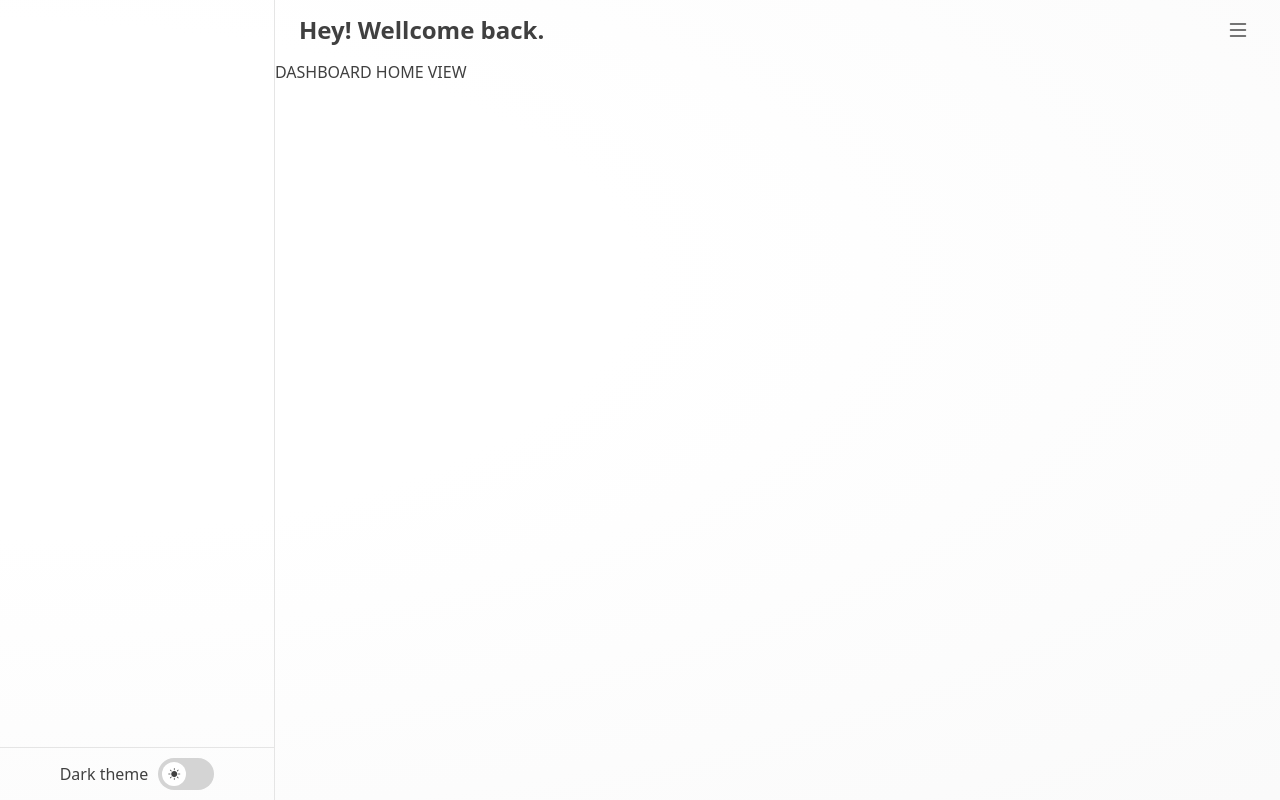
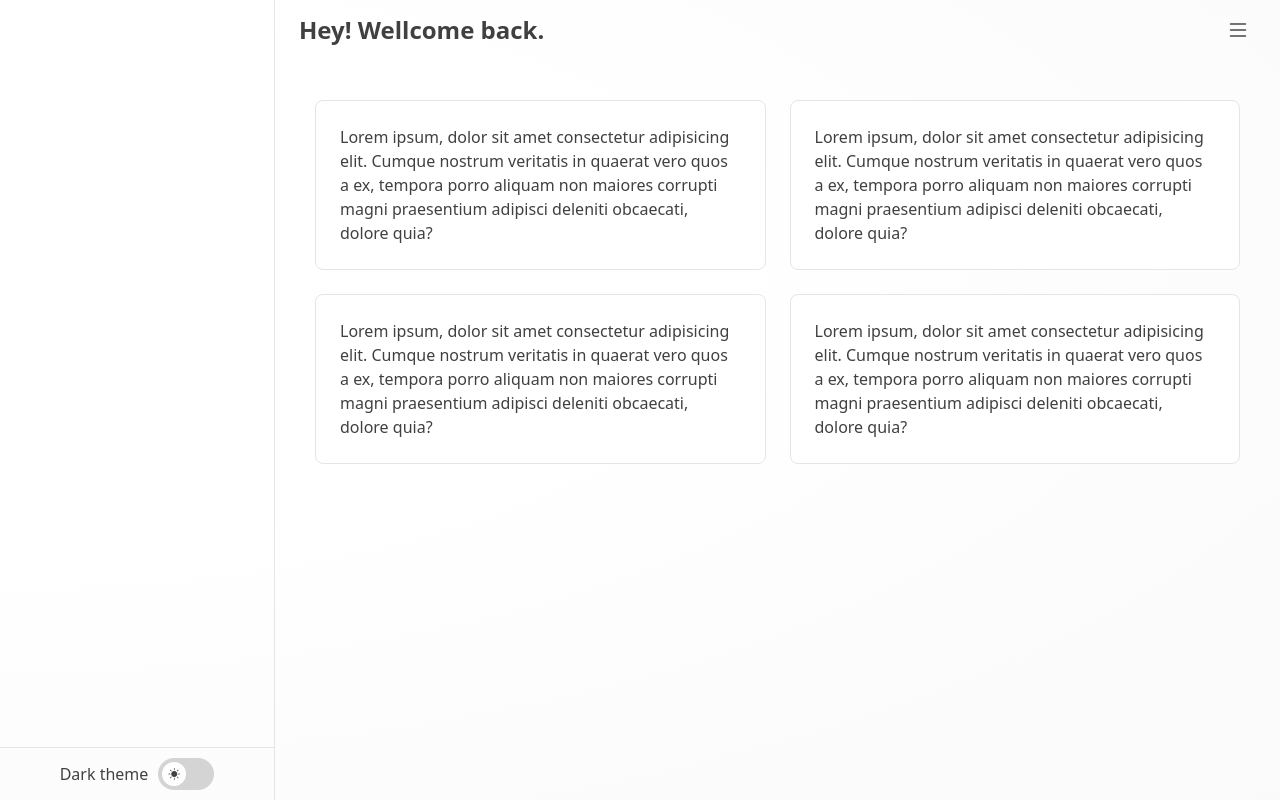
Before and after one commit to ernandesrs/pproj_vapp, a Vue app: page /dashboard in a window 1280 px wide. Built offline with nearby package versions, Linux system fonts and the light colour scheme.

Commit message:
page and page section components

```diff
--- /dev/null
+++ b/src/components/dashboard/CPage.vue
@@ -0,0 +1,34 @@
+<template>
+    <div class="w-full h-full">
+        <div v-if="showPageHeader" class="p-5 sm:p-10 !pb-0">
+            <h1 v-if="props.title" v-text="props.title" class="font-medium text-xl sm:text-2xl lg:text-3xl"></h1>
+        </div>
+        <div class="relative">
+            <slot />
+        </div>
+    </div>
+</template>
+
+<script setup lang="ts">
+
+import { computed } from 'vue';
+import { useAppSettings } from '@/composables/useAppSettings';
+import { onMounted } from 'vue';
+import type { PageProps } from '@/types/components/dashboard/page_type';
+
+const { setAppTitle } = useAppSettings();
+
+const props = withDefaults(defineProps<PageProps>(), {
+});
+
+const showPageHeader = computed(() => {
+    return !props.withoutHeader && props.title.length > 0;
+});
+
+onMounted(() => {
+    setAppTitle(props.title);
+});
+
+</script>
+
+<style scoped></style>
--- /dev/null
+++ b/src/components/dashboard/CPageSection.vue
@@ -0,0 +1,21 @@
+<template>
+    <div class="relative" :class="{
+        'grid grid-cols-12 gap-6': props.withGrid,
+        'p-5 sm:p-10': !props.uncontained
+    }">
+        <slot />
+    </div>
+</template>
+
+<script setup lang="ts">
+
+import type { PageSectionProps } from '@/types/components/dashboard/page_type';
+
+const props = withDefaults(defineProps<PageSectionProps>(), {
+    withGrid: false,
+    uncontained: false
+});
+
+</script>
+
+<style scoped></style>
--- /dev/null
+++ b/src/types/components/dashboard/page_type.ts
@@ -0,0 +1,9 @@
+export interface PageProps {
+    title: string,
+    withoutHeader?: boolean
+};
+
+export interface PageSectionProps {
+    withGrid?: boolean,
+    uncontained?: boolean,
+};
--- a/src/views/dash/HomeView.vue
+++ b/src/views/dash/HomeView.vue
@@ -1,21 +1,42 @@
 <template>
-    <div class="">
-
-        DASHBOARD HOME VIEW
-
-    </div>
+    <CPage title="Dashboard overview" without-header>
+        <CPageSection with-grid>
+            <div
+                class="bg-white border border-neutral-200 dark:border-neutral-800 dark:bg-neutral-900 rounded-lg p-6 col-span-6">
+                Lorem ipsum, dolor sit amet consectetur adipisicing elit. Cumque nostrum veritatis in quaerat vero quos
+                a
+                ex, tempora porro aliquam non maiores corrupti magni praesentium adipisci deleniti obcaecati, dolore
+                quia?
+            </div>
+            <div
+                class="bg-white border border-neutral-200 dark:border-neutral-800 dark:bg-neutral-900 rounded-lg p-6 col-span-6">
+                Lorem ipsum, dolor sit amet consectetur adipisicing elit. Cumque nostrum veritatis in quaerat vero quos
+                a
+                ex, tempora porro aliquam non maiores corrupti magni praesentium adipisci deleniti obcaecati, dolore
+                quia?
+            </div>
+            <div
+                class="bg-white border border-neutral-200 dark:border-neutral-800 dark:bg-neutral-900 rounded-lg p-6 col-span-6">
+                Lorem ipsum, dolor sit amet consectetur adipisicing elit. Cumque nostrum veritatis in quaerat vero quos
+                a
+                ex, tempora porro aliquam non maiores corrupti magni praesentium adipisci deleniti obcaecati, dolore
+                quia?
+            </div>
+            <div
+                class="bg-white border border-neutral-200 dark:border-neutral-800 dark:bg-neutral-900 rounded-lg p-6 col-span-6">
+                Lorem ipsum, dolor sit amet consectetur adipisicing elit. Cumque nostrum veritatis in quaerat vero quos
+                a
+                ex, tempora porro aliquam non maiores corrupti magni praesentium adipisci deleniti obcaecati, dolore
+                quia?
+            </div>
+        </CPageSection>
+    </CPage>
 </template>
 
 <script setup lang="ts">
 
-import { useAppSettings } from '@/composables/useAppSettings';
-import { onMounted } from 'vue';
-
-const { setAppTitle } = useAppSettings();
-
-onMounted(() => {
-    setAppTitle('Dashboard | Overview');
-});
+import CPage from '@/components/dashboard/CPage.vue';
+import CPageSection from '@/components/dashboard/CPageSection.vue';
 
 </script>
 
```
